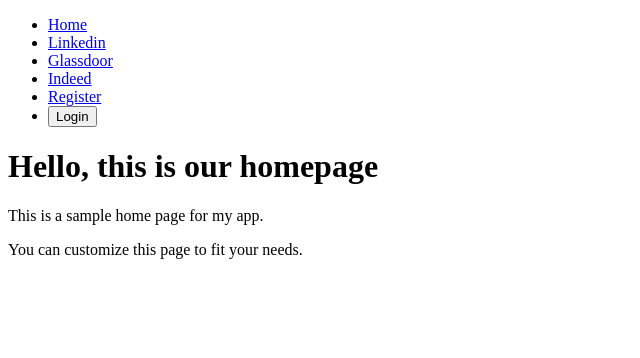
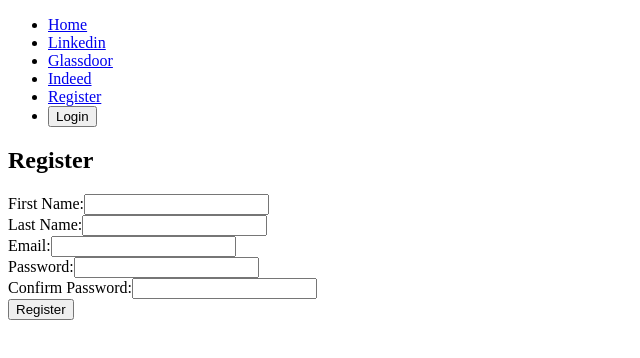
Before and after one commit to linyifan1024/auto-apply-jobs, a React app in the folder auto_apply/frontend/: page /register in a window 1280 px wide. Shown: the top 358 px of the page, without its empty margins (0-640 px from the left). Built offline with nearby package versions, Linux system fonts and the light colour scheme; the HTML template or start-up script is replaced by a standard one.

Commit message:
created register routes

```diff
--- a/auto_apply/frontend/src/components/App.js
+++ b/auto_apply/frontend/src/components/App.js
@@ -2,14 +2,32 @@ import React, { Component } from "react";
 import { render } from "react-dom";
 import NavBar from "./NavBar";
 import HomePage from "./HomePage";
-import { BrowserRouter, Router, Switch, Route, Link } from "react-router-dom";
+import RegisterPage from "./RegisterPage";
+import {
+  BrowserRouter,
+  Router,
+  Routes,
+  Switch,
+  Route,
+  Link,
+} from "react-router-dom";
 export default class App extends Component {
   constructor(props) {
     super(props);
   }
 
   render() {
-    return <HomePage />;
+    return (
+      <div>
+        <BrowserRouter>
+          <NavBar />
+          <Routes>
+            <Route path="/" element={<HomePage />} />
+            <Route path="/register" element={<RegisterPage />} />
+          </Routes>
+        </BrowserRouter>
+      </div>
+    );
   }
 }
 
--- a/auto_apply/frontend/src/components/HomePage.js
+++ b/auto_apply/frontend/src/components/HomePage.js
@@ -13,7 +13,6 @@ export default class HomePage extends Component {
   render() {
     return (
       <div>
-        <NavBar />
         <div className="home-page">
           <h1 className="home-page-title">Hello, this is our homepage </h1>
           <p className="home-page-text">
--- a/auto_apply/frontend/src/components/NavBar.js
+++ b/auto_apply/frontend/src/components/NavBar.js
@@ -23,7 +23,7 @@ export default class NavBar extends Component {
   }
   render() {
     return (
-      <BrowserRouter>
+      <div>
         <Nav defaultActiveKey="/home" as="ul">
           <Nav.Item as="li">
             <Nav.Link href="/">Home</Nav.Link>
@@ -38,7 +38,9 @@ export default class NavBar extends Component {
             <Nav.Link eventKey="link-2">Indeed</Nav.Link>
           </Nav.Item>
           <Nav.Item as="li">
-            <Nav.Link eventKey="/register">Register</Nav.Link>
+            <Link to="/register" className="nav-link">
+              Register
+            </Link>
           </Nav.Item>
           <Nav.Item as="li">
             <Button variant="light" onClick={this.handleShowLogin}>
@@ -46,7 +48,6 @@ export default class NavBar extends Component {
             </Button>{" "}
           </Nav.Item>
         </Nav>
-
 
         <Modal show={this.state.showLoginModal} onHide={this.handleCloseLogin}>
           <Modal.Header closeButton>
@@ -74,7 +75,7 @@ export default class NavBar extends Component {
             </Button>
           </Modal.Footer>
         </Modal>
-      </BrowserRouter>
+      </div>
     );
   }
 }
--- a/auto_apply/frontend/src/components/RegisterPage.js
+++ b/auto_apply/frontend/src/components/RegisterPage.js
@@ -3,9 +3,89 @@ import React, { Component } from "react";
 export default class RegisterPage extends Component {
   constructor(props) {
     super(props);
+    this.state = {
+      firstName: "",
+      lastName: "",
+      email: "",
+      password: "",
+      confirmPassword: "",
+    };
+
+    this.handleInputChange = this.handleInputChange.bind(this);
+    this.handleSubmit = this.handleSubmit.bind(this);
+  }
+
+  handleInputChange(event) {
+    const target = event.target;
+    const value = target.type === "checkbox" ? target.checked : target.value;
+    const name = target.name;
+
+    this.setState({
+      [name]: value,
+    });
+  }
+
+  handleSubmit(event) {
+    event.preventDefault();
+    // TODO: Handle form submission
   }
 
   render() {
-    return <p>This is a Register Page </p>;
+    return (
+      <form onSubmit={this.handleSubmit}>
+        <h2>Register</h2>
+        <div>
+          <label htmlFor="firstName">First Name:</label>
+          <input
+            type="text"
+            id="firstName"
+            name="firstName"
+            value={this.state.firstName}
+            onChange={this.handleInputChange}
+          />
+        </div>
+        <div>
+          <label htmlFor="lastName">Last Name:</label>
+          <input
+            type="text"
+            id="lastName"
+            name="lastName"
+            value={this.state.lastName}
+            onChange={this.handleInputChange}
+          />
+        </div>
+        <div>
+          <label htmlFor="email">Email:</label>
+          <input
+            type="email"
+            id="email"
+            name="email"
+            value={this.state.email}
+            onChange={this.handleInputChange}
+          />
+        </div>
+        <div>
+          <label htmlFor="password">Password:</label>
+          <input
+            type="password"
+            id="password"
+            name="password"
+            value={this.state.password}
+            onChange={this.handleInputChange}
+          />
+        </div>
+        <div>
+          <label htmlFor="confirmPassword">Confirm Password:</label>
+          <input
+            type="password"
+            id="confirmPassword"
+            name="confirmPassword"
+            value={this.state.confirmPassword}
+            onChange={this.handleInputChange}
+          />
+        </div>
+        <button type="submit">Register</button>
+      </form>
+    );
   }
 }
```
Also changed, not shown: auto_apply/frontend/static/frontend/main.js, auto_apply/frontend/static/frontend/main.js.LICENSE.txt.
